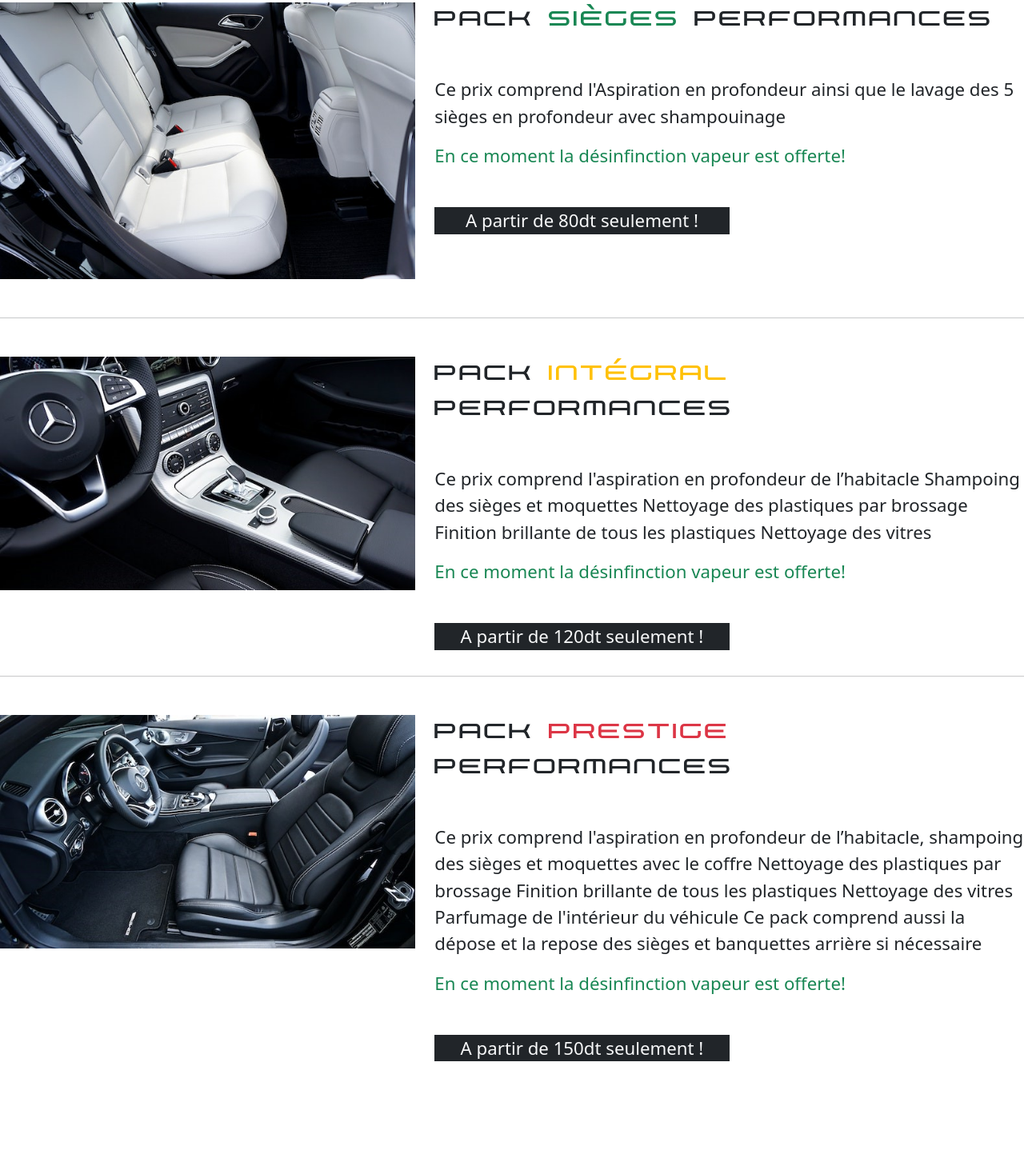
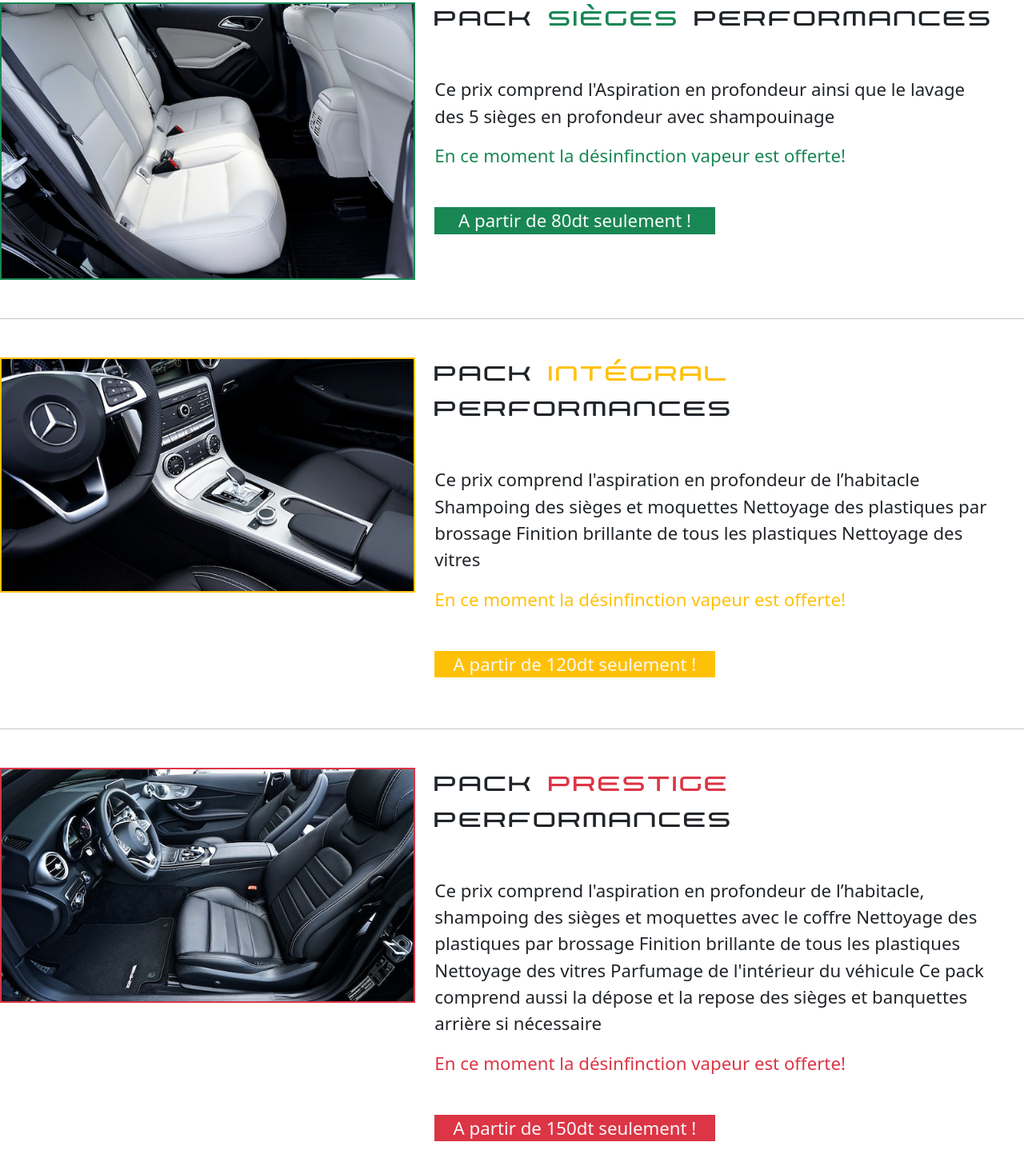
Before and after one commit to Helmi74130/shampooo-performance, a plain HTML site: page index.html in a window 1280 px wide. Shown: the part 1804-3247 px from the top of the page at 80% size. Before the commit the page ends 3147 px from the top, so only its background shows below. Drawn offline with nearby package versions, Linux system fonts and the light colour scheme.

Commit message:
finish price page

```diff
--- a/css/style.scss
+++ b/css/style.scss
@@ -162,6 +162,7 @@ h2{
 
 .tarif{
   width: 100vw;
+
   h3{
     font-family: 'nebularegular';
     font-size: calc(1vw + 1vh + 2vmin);
--- a/index.html
+++ b/index.html
@@ -113,46 +113,47 @@
   </main>
    <!-- TARIFS -->
    <h2 class="text-center pt-5 text-light mt-5">Nos Tarifs</h2>
-   <section class="bg-white tarif mt-5">
+   <section class="bg-white tarif g-0 mt-5">
+    <!-- TARIFS SIEGES-->
     <div class="row mb-5 pt-5">
       <div class="col-5">
-        <img class="img-fluid" src="/img/citadine.webp" alt="">
+        <img class="img-fluid border border-success border-2" src="/img/citadine.webp" alt="">
       </div>
-      <div class="col">
+      <div class="col pe-5">
         <h3 class="tarif-title mb-5">Pack <span class="text-success">sièges</span> performances</h3>
         <p>Ce prix comprend l'Aspiration en profondeur ainsi que le lavage des 5 sièges en profondeur avec shampouinage</p>
         <p class="text-success">En ce moment la désinfinction vapeur est offerte!</p>
         <div>
-          <p class="bg-dark text-light w-50 text-center mt-5">A partir de 80dt seulement !</p>
+          <p class="bg-success text-light w-50 text-center mt-5">A partir de 80dt seulement !</p>
         </div>
       </div>
     </div>
-
+<!-- TARIFS INTEGRAL-->
     <hr>
-    <div class="row mt-5">
+    <div class="row mt-5 mb-5">
       <div class="col-5">
-        <img class="img-fluid" src="/img/merceds.webp" alt="">
+        <img class="img-fluid border border-warning border-2" src="/img/merceds.webp" alt="">
       </div>
-      <div class="col">
+      <div class="col pe-5">
         <h3 class="tarif-title mb-5">Pack <span class="text-warning">intégral</span> performances</h3>
         <p>Ce prix comprend l'aspiration en profondeur de l’habitacle
           Shampoing des sièges et moquettes
           Nettoyage des plastiques par brossage
           Finition brillante de tous les plastiques
           Nettoyage des vitres</p>
-        <p class="text-success">En ce moment la désinfinction vapeur est offerte!</p>
+        <p class="text-warning">En ce moment la désinfinction vapeur est offerte!</p>
         <div>
-          <p class="bg-dark text-light w-50 text-center mt-5">A partir de 120dt seulement !</p>
+          <p class="bg-warning text-light w-50 text-center mt-5">A partir de 120dt seulement !</p>
         </div>
       </div>
     </div>
-
+<!-- TARIFS PRESTIGE-->
     <hr>
     <div class="row mt-5">
       <div class="col-5">
-        <img class="img-fluid" src="/img/merco.webp" alt="">
+        <img class="img-fluid border border-danger border-2" src="/img/merco.webp" alt="">
       </div>
-      <div class="col">
+      <div class="col pe-5">
         <h3 class="tarif-title mb-5">Pack <span class="text-danger">prestige</span> performances</h3>
         <p>Ce prix comprend l'aspiration en profondeur de l’habitacle,
           shampoing des sièges et moquettes avec le coffre
@@ -161,9 +162,9 @@
           Nettoyage des vitres
           Parfumage de l'intérieur du véhicule
           Ce pack comprend aussi la dépose et la repose des sièges et banquettes arrière si nécessaire</p>
-        <p class="text-success">En ce moment la désinfinction vapeur est offerte!</p>
+        <p class="text-danger">En ce moment la désinfinction vapeur est offerte!</p>
         <div>
-          <p class="bg-dark text-light w-50 text-center mt-5">A partir de 150dt seulement !</p>
+          <p class="bg-danger text-light w-50 text-center mt-5">A partir de 150dt seulement !</p>
         </div>
       </div>
     </div>
```
Also changed, not shown: 1 other file.
